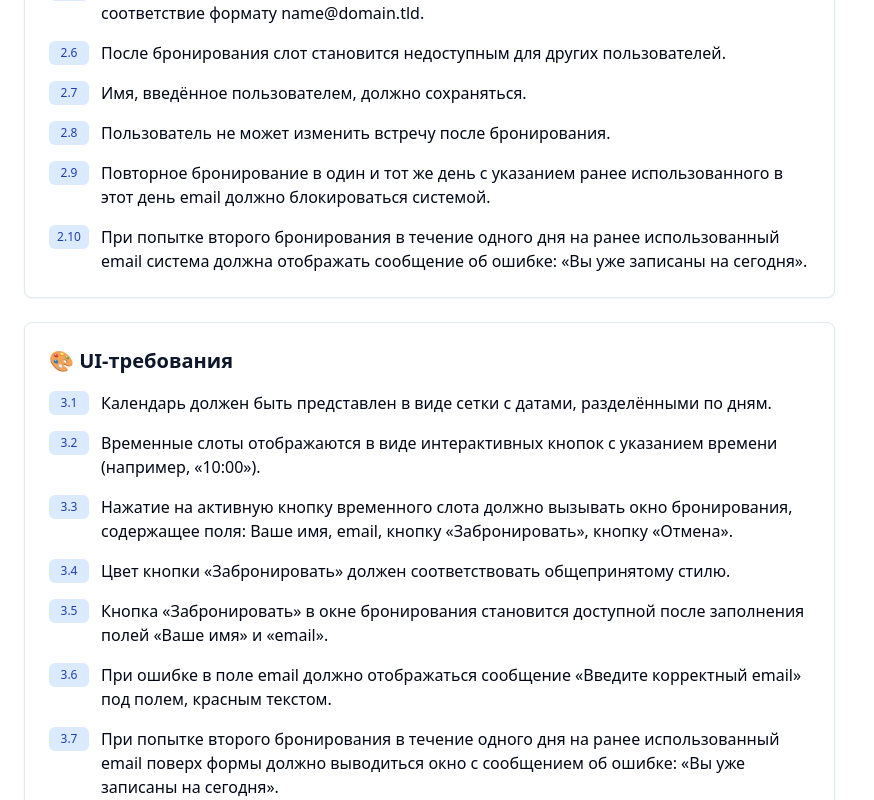
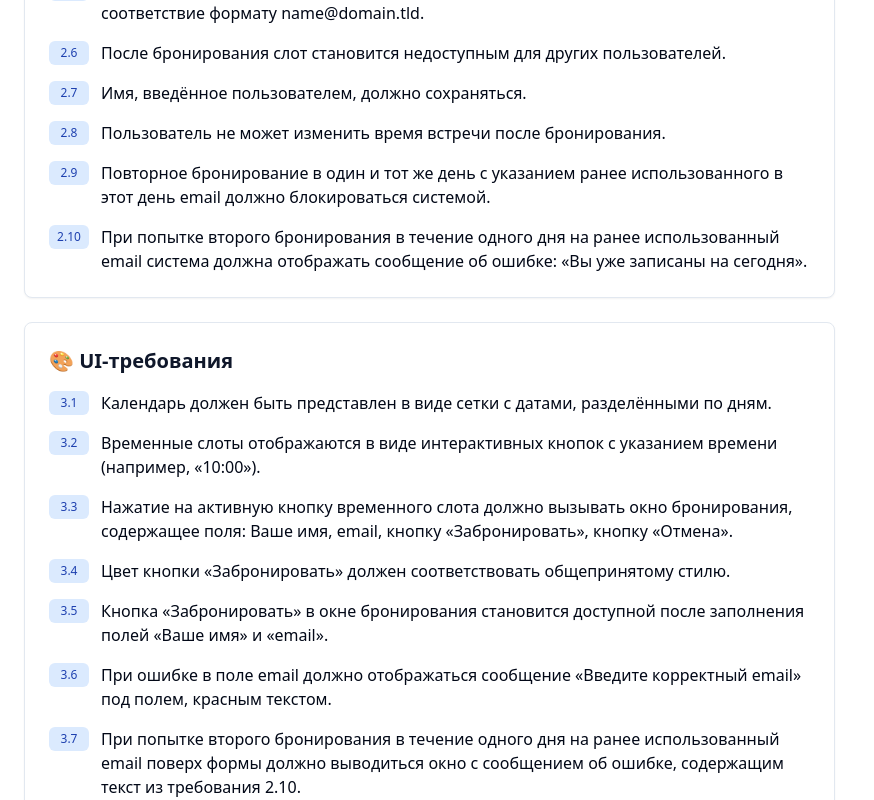
Before and after one commit to DrDoom74/requirement-trainer-time-slot, a React (Vite) app: page / in a window 1280 px wide. Shown: the part 1200-2000 px from the top of the page, without its empty margins (0-874 px from the left). Built offline with nearby package versions, Linux system fonts and the light colour scheme.

Commit message:
Refactor: Update requirement and error texts
Update requirement and error texts as per the user's request.

```diff
--- a/src/components/RequirementsSection.tsx
+++ b/src/components/RequirementsSection.tsx
@@ -1,4 +1,3 @@
-
 import React, { useState, useEffect } from 'react';
 import { Button } from './ui/button';
 
@@ -73,7 +72,7 @@ const RequirementsSection: React.FC<RequirementsSectionProps> = ({ onErrorFound,
       },
       {
         id: '2.8',
-        text: 'Пользователь не может изменить встречу после бронирования.'
+        text: 'Пользователь не может изменить время встречи после бронирования.'
       },
       {
         id: '2.9',
@@ -111,7 +110,7 @@ const RequirementsSection: React.FC<RequirementsSectionProps> = ({ onErrorFound,
       },
       {
         id: '3.7',
-        text: 'При попытке второго бронирования в течение одного дня на ранее использованный email поверх формы должно выводиться окно с сообщением об ошибке: «Вы уже записаны на сегодня».'
+        text: 'При попытке второго бронирования в течение одного дня на ранее использованный email поверх формы должно выводиться окно с сообщением об ошибке, содержащим текст из требования 2.10.'
       },
       {
         id: '3.8',
--- a/src/pages/Index.tsx
+++ b/src/pages/Index.tsx
@@ -39,7 +39,7 @@ const VALID_ERRORS = [
   },
   {
     id: '2.8',
-    text: 'Пользователь не может изменить встречу после бронирования.',
+    text: 'Пользователь не может изменить время встречи после бронирования.',
     explanation: 'Не обосновано и противоречит цели, может быть неудобно для пользователя.',
     attribute: 'Непротиворечивость, корректность'
   },
```
